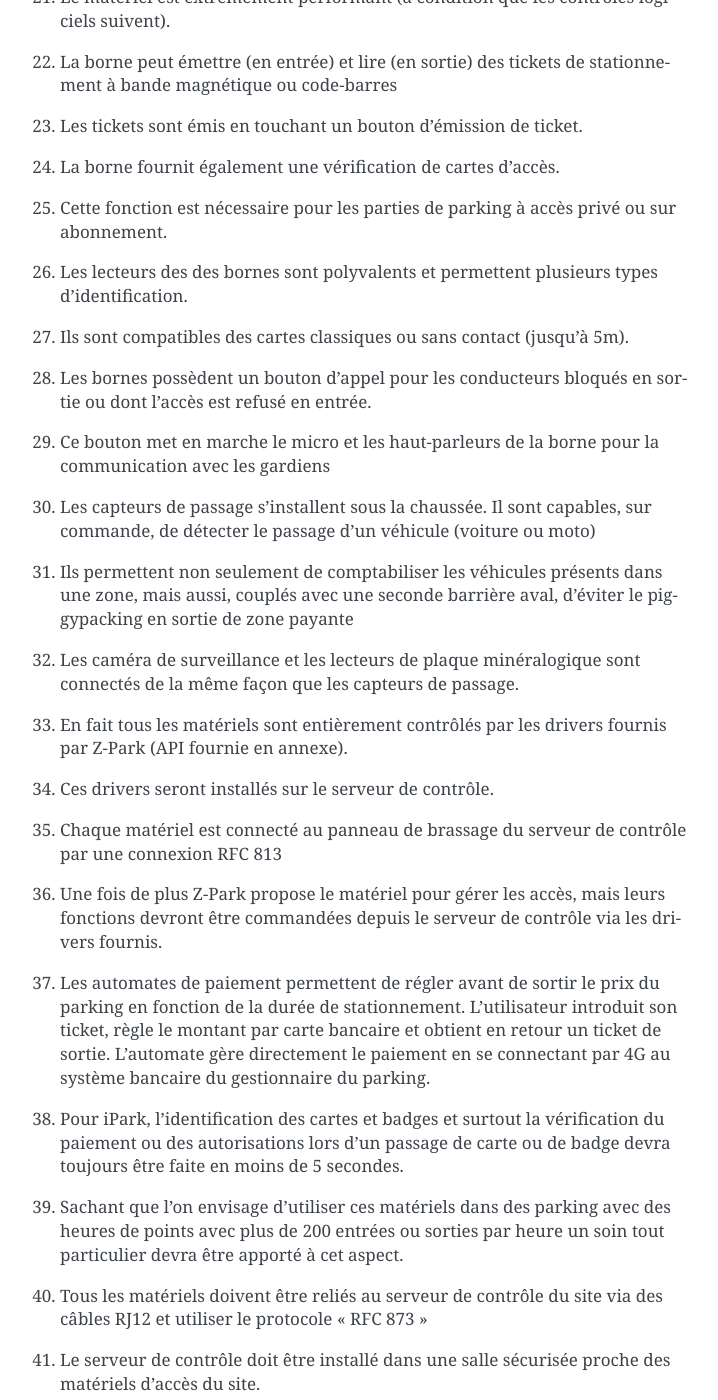
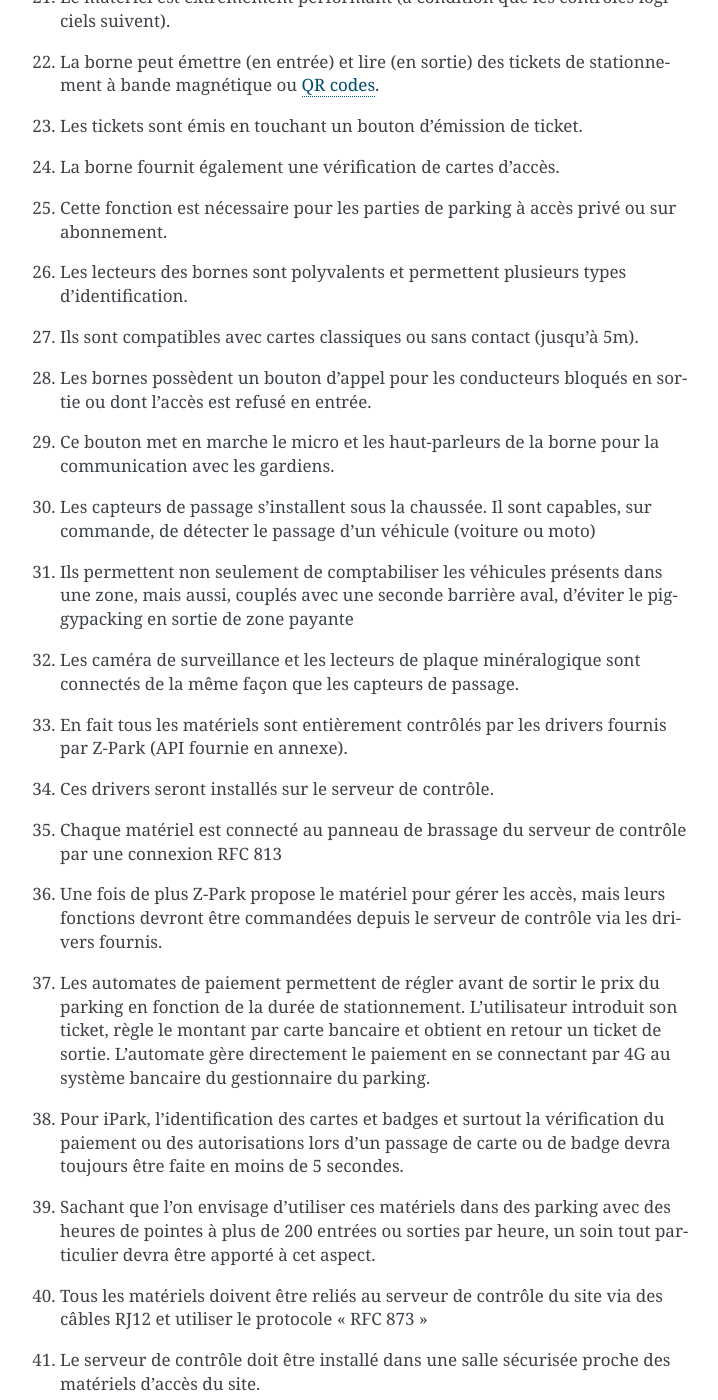
Before and after one commit to cyrilled/iPark, a Sphinx documentation site: the page built from master/source/res/CR003.rst, in a window 1280 px wide and 1400 px high, scrolled down 2728 px. Shown: the whole window, without its empty margins (390-1108 px from the left). Built offline with Sphinx 7.4.7, drawn with Linux system fonts in a browser that asks for light colours.

Commit message:
Update CR003.rst

```diff
--- a/master/source/res/CR003.rst
+++ b/master/source/res/CR003.rst
@@ -51,14 +51,14 @@
 
 #. La borne "ZEAG-LE" n'est là qu'à titre d'illustration ; les bornes Z-Park ont de nombreuses différences.
 #. Le matériel est extrêmement performant (à condition que les contrôles logiciels suivent).
-#. La borne peut émettre (en entrée) et lire (en sortie) des tickets de stationnement à bande magnétique ou code-barres
+#. La borne peut émettre (en entrée) et lire (en sortie) des tickets de stationnement à bande magnétique ou `QR codes`_.
 #. Les tickets sont émis en touchant un bouton d'émission de ticket.
 #. La borne fournit également une vérification de cartes d'accès.
 #. Cette fonction est nécessaire pour les parties de parking à accès privé ou sur abonnement.
-#. Les lecteurs des des bornes sont polyvalents et permettent plusieurs types d'identification.
-#. Ils sont compatibles des cartes classiques ou sans contact (jusqu'à 5m).
+#. Les lecteurs des bornes sont polyvalents et permettent plusieurs types d'identification.
+#. Ils sont compatibles avec cartes classiques ou sans contact (jusqu'à 5m).
 #. Les bornes possèdent un bouton d'appel pour les conducteurs bloqués en sortie ou dont l'accès est refusé en entrée.
-#. Ce bouton met en marche le micro et les haut-parleurs de la borne pour la communication avec les gardiens
+#. Ce bouton met en marche le micro et les haut-parleurs de la borne pour la communication avec les gardiens.
 
 #. Les capteurs de passage s'installent sous la chaussée. Il sont capables, sur commande, de détecter le passage d'un véhicule (voiture ou moto)
 #. Ils permettent non seulement de comptabiliser les véhicules présents dans une zone, mais aussi, couplés avec une seconde barrière aval, d'éviter le piggypacking en sortie de zone payante
@@ -73,7 +73,7 @@
 #. Les automates de paiement permettent de régler avant de sortir le prix du parking en fonction de la durée de stationnement. L'utilisateur introduit son ticket, règle le montant par carte bancaire et obtient en retour un ticket de sortie. L'automate gère directement le paiement en se connectant par 4G au système bancaire du gestionnaire du parking.
 
 #. Pour iPark, l'identification des cartes et badges et surtout la vérification du paiement ou des autorisations lors d'un passage de carte ou de badge devra toujours être faite en moins de 5 secondes.
-#. Sachant que l'on envisage d'utiliser ces matériels dans des parking avec des heures de points avec plus de 200 entrées ou sorties par heure un soin tout particulier devra être apporté à cet aspect.
+#. Sachant que l'on envisage d'utiliser ces matériels dans des parking avec des heures de pointes à plus de 200 entrées ou sorties par heure, un soin tout particulier devra être apporté à cet aspect.
 
 #. Tous les matériels doivent être reliés au serveur de contrôle du site via des câbles RJ12 et utiliser le protocole "RFC 873"
 #. Le serveur de contrôle doit être installé dans une salle sécurisée proche des matériels d'accès du site.
@@ -89,14 +89,10 @@
 
 .. ............................................................................
 
-.. _HubParking:
-    https://www.hubparking.fr/
+.. _HubParking: https://www.hubparking.fr/
 
-.. _lien:
-    https://drive.google.com/file/d/1jvTm92rrcoI-heeFVwHlMFZ9JT8szxKm/view
+.. _lien: https://drive.google.com/file/d/1jvTm92rrcoI-heeFVwHlMFZ9JT8szxKm/view
 
-.. |ici| replace::
-
-    :download:`ici <./media/Parking payant.mpg>`
+.. |ici| replace:: :download:`ici <./media/Parking payant.mpg>`
 
 .. _`QR codes`: http://en.wikipedia.org/wiki/QR_code
```
